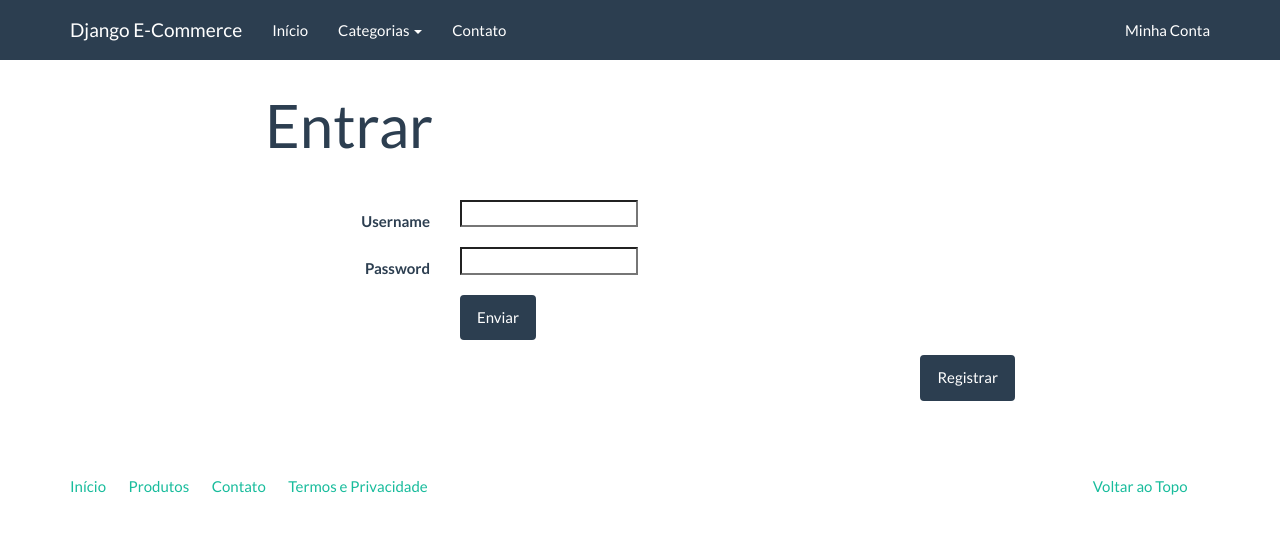
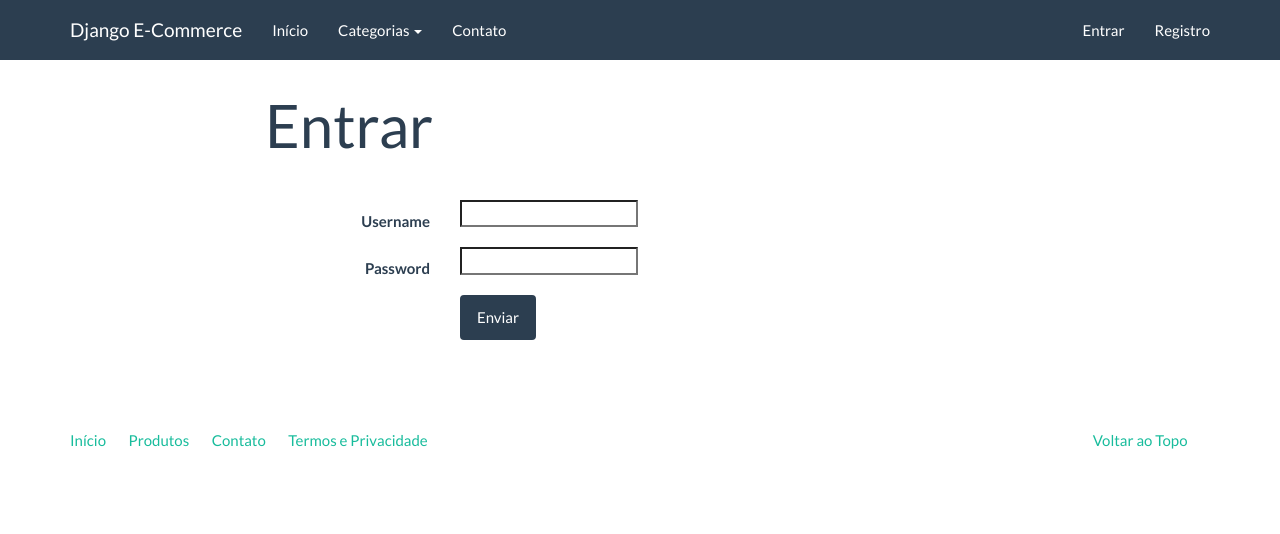
Before and after one commit to philippe28/udemy-ecommerce, a Django app: template core/templates/login.html in a window 1280 px wide. Shown: the top 534 px of the page. Run offline with Django 3.2, Linux system fonts and the light colour scheme; the template is opened without the code that fills it: most values are stand-ins (such as "Sample title", 1, 10 or a date in 2020); form fields are guessed from the names that the template uses; some libraries are stand-ins or nearby versions.

Commit message:
sessao 4 aula 45

```diff
--- a/core/templates/base.html
+++ b/core/templates/base.html
@@ -41,7 +41,8 @@
 						{% if user.is_authenticated %}
             <li><a href="{% url 'logout' %}">Sair</a></li>
 						{% else %}
-						<li><a href="{% url 'login' %}">Minha Conta</a></li>
+						<li><a href="{% url 'login' %}">Entrar</a></li>
+						<li><a href=" {% url 'accounts:register' %} ">Registro</a></li>
 						{% endif %}
           </ul>
         </div>
--- a/core/templates/login.html
+++ b/core/templates/login.html
@@ -43,7 +43,7 @@
                 </div>
             </fieldset>
         </form>
-        <a href="{% url 'register' %}"><button  class="btn btn-primary pull-right">Registrar</button></a>
+        {# <a href="{% url 'accounts:register' %}"><button  class="btn btn-primary pull-right">Registrar</button></a>#}
     </div>
 </div>
 {% endblock %}
--- a/djangoecommerce/urls.py
+++ b/djangoecommerce/urls.py
@@ -27,7 +27,7 @@ urlpatterns = [
     url(r'^contato/$', views.contact, name='contact'),
     url(r'^entrar/$', login, {'template_name':'login.html'}, name='login'),
     url(r'^sair/$', logout, {'next_page': 'index'}, name='logout'),
-    url(r'^registro/$', views.register,  name='register'),
     url(r'^catalogo/', include('catalog.urls', namespace='catalog')),
+    url(r'^conta/', include('accounts.urls', namespace='accounts')),
     url(r'^admin/', admin.site.urls),
 ]
```
Also changed, not shown: accounts/urls.py (added, +11 -0 lines), accounts/views.py (+15 -1 lines), core/views.py (+0 -9 lines), accounts/templates/accounts/register.html (renamed from core/templates/register.html).
